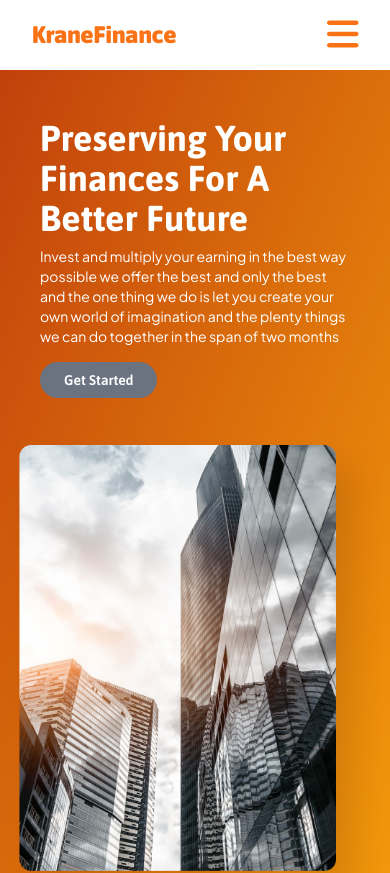
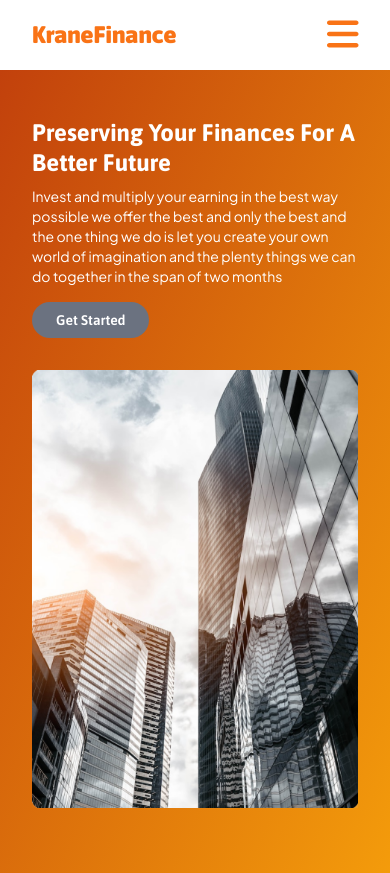
Before and after one commit to Coolhands-frank/Investment-Site, a Next.js app: page / in a window 390 px wide. Shown: the top 873 px of the page. Built offline with nearby package versions, Linux system fonts and the light colour scheme.

Commit message:
margin fix

```diff
--- a/app/components/Hero.js
+++ b/app/components/Hero.js
@@ -8,9 +8,9 @@ export default function Hero(){
             <div className="hidden md:block absolute z-1 top-96 md:top-80 rounded-tr-6xl opacity-5 bottom-0 left-0 right-2/3 bg-gray-100"></div>
             <div className="hidden md:block absolute z-2 top-44 rounded-bl-6xl opacity-5 bottom-32 left-3/4 right-0 bg-gray-100"></div>
 
-            <div className="relative z-3 lg:pl-20 lg:pr-4 pt-12 md:pt-20 pb-20 md:pb-28 lg:pb-48 flex flex-col md:flex-row lg:justify-between items-center lg:space-x-2">
-                <div className="lg:w-2/3 px-10 lg:px-0 md:pl-12 md:pr-4 text-white flex flex-col">
-                    <div className="tracking-normal md:tracking-wide font-bold md:leading-tight lg:leading-snug text-4xl lg:text-6xl">
+            <div className="relative z-3 px-8 lg:px-20 pt-12 md:pt-20 pb-28 md:pb-44 lg:pb-56 flex flex-col md:flex-row lg:justify-between items-center lg:space-x-2">
+                <div className="lg:w-2/3 md:mr-4 text-white flex flex-col">
+                    <div className="tracking-normal md:tracking-wide font-bold leading-tight md:leading-tight lg:leading-snug text-2xl md:text-4xl lg:text-6xl">
                         <h1 className="capitalize ">Preserving your finances for a better future</h1>
                     </div>
                     <div className={`${plus_jakarta_sans.className} mt-2 mb-4 md:mt-4 md:mb-8 lg:mt-8 lg:mb-14`}>
```
Also changed, not shown: public/images/investor-placeholder.png.
